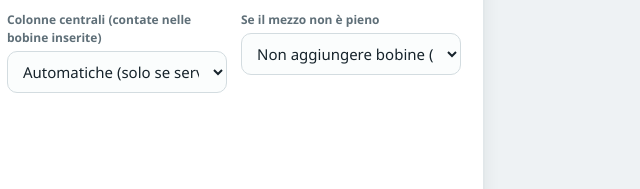
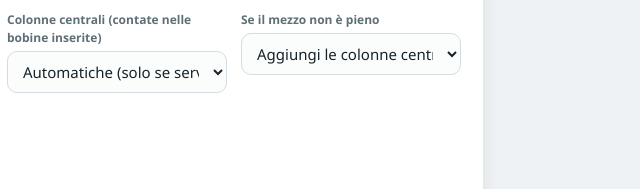
Before and after one commit to cacillo1-gif/cacillo1-gif.github.io, a plain HTML site: page calcolo_bobine.html in a window 1280 px wide. Shown: the part 611-800 px from the top of the page, 640-1280 px from the left. Drawn offline with Linux system fonts and the light colour scheme.

Commit message:
Calcolo bobine: colonne centrali per riempire il mezzo attive di default
Co-Authored-By: Claude Sonnet 5.5 <noreply@anthropic.com>
Claude-Session: https://claude.ai/code/session_01NB2AuC5cQHaBmZsXBZdMjf

```diff
--- a/calcolo_bobine.html
+++ b/calcolo_bobine.html
@@ -105,7 +105,7 @@
       <div><label>Zona assi: ultimi … mm del bilico</label><input id="zonaAssi" type="number" min="0" value="4000"></div>
       <div><label>Tipo di carico</label><select id="soloSing"><option value="0">Doppie e singole (riempi il mezzo)</option><option value="2">Tutte doppie (centrali solo se servono)</option><option value="1">Solo bobine singole</option></select></div>
       <div><label>Colonne centrali (contate nelle bobine inserite)</label><select id="nCentrali"><option value="-1">Automatiche (solo se servono)</option><option value="0">0</option><option value="1">1</option><option value="2">2</option><option value="3">3</option><option value="4">4</option></select></div>
-      <div><label>Se il mezzo non è pieno</label><select id="suggerisci"><option value="0">Non aggiungere bobine (solo avviso)</option><option value="1">Disegna le colonne centrali in più</option></select></div>
+      <div><label>Se il mezzo non è pieno</label><select id="suggerisci"><option value="1">Aggiungi le colonne centrali per riempirlo</option><option value="0">Non aggiungere bobine (solo avviso)</option></select></div>
       <div><label>Singola in più (se dispari) in fondo (solo bilico)</label><select id="dispari"><option value="1">Sì</option><option value="0">No</option></select></div>
       <div><label>Schema di carico</label><select id="schema"><option value="auto">Automatico (prova anche le colonne centrali)</option><option value="LR">Solo alternate lato A – lato B</option></select></div>
     </div>
```
